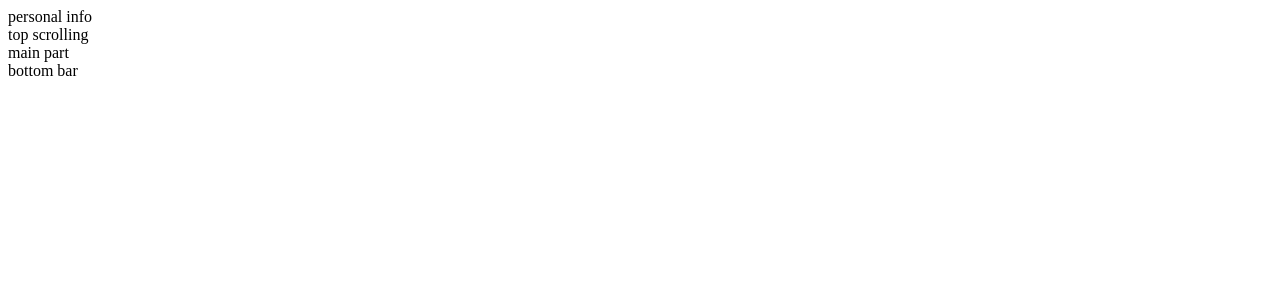
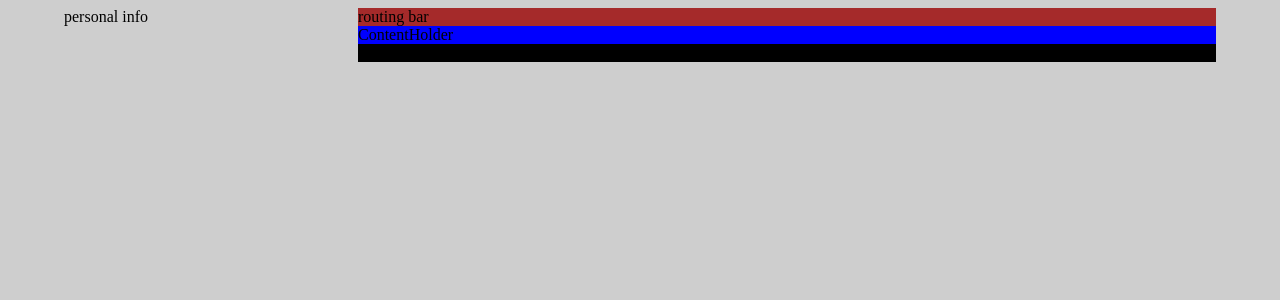
Before and after one commit to LucasCastello/react_curriculum, a React (Vite) app: page / in a window 1280 px wide. Shown: the top 300 px of the page. Built offline with nearby package versions, Linux system fonts and the light colour scheme.

Commit message:
created main components and added to app

```diff
--- a/src/App.tsx
+++ b/src/App.tsx
@@ -1,15 +1,25 @@
 import PersonalInfo from './personal-info/PersonalInfo'
+import ContentHolder from './contentHolder/ContentHolder'
+import RoutingBar from './rountingBar/RoutingBar'
+import Footer from './footer/Footer'
 import './App.css'
+import {Container, Grid } from '@mui/material'
 
 function App() {
 
   return (
-    <>
-      <PersonalInfo />
-      <div>top scrolling</div>
-      <div>main part</div>
-      <div>bottom bar</div>
-    </>
+    <Container>
+      <Grid container spacing={3}>
+        <Grid item sm={12} md={3}>
+          <PersonalInfo />
+        </Grid>
+        <Grid item xs>
+          <RoutingBar />
+          <ContentHolder />
+          <Footer />
+        </Grid>
+      </Grid>
+    </Container>
   )
 }
 
--- /dev/null
+++ b/src/contentHolder/ContentHolder.css
@@ -0,0 +1,3 @@
+.content_holder {
+    background-color: blue;
+}
--- /dev/null
+++ b/src/contentHolder/ContentHolder.tsx
@@ -0,0 +1,7 @@
+import './ContentHolder.css'
+
+export default function ContentHolder() {
+    return (
+        <div className='content_holder'>ContentHolder</div>
+    )
+}
--- /dev/null
+++ b/src/footer/Footer.css
@@ -0,0 +1,3 @@
+.footer {
+    background-color: black;
+}
--- /dev/null
+++ b/src/footer/Footer.tsx
@@ -0,0 +1,9 @@
+import './Footer.css'
+
+function Footer() {
+    return (
+        <div className='footer'>Footer</div>
+    )
+}
+
+export default Footer
--- a/src/index.css
+++ b/src/index.css
@@ -1,3 +1,18 @@
+:root {
+  /* font-family: Inter, system-ui, Avenir, Helvetica, Arial, sans-serif;
+  line-height: 1.5;
+  font-weight: 400;
+
+  color-scheme: light dark;
+  color: rgba(255, 255, 255, 0.87); */
+  background-color: #cecece;
+
+  /* font-synthesis: none;
+  text-rendering: optimizeLegibility;
+  -webkit-font-smoothing: antialiased;
+  -moz-osx-font-smoothing: grayscale; */
+}
+
 /* :root {
   font-family: Inter, system-ui, Avenir, Helvetica, Arial, sans-serif;
   line-height: 1.5;
--- /dev/null
+++ b/src/rountingBar/RoutingBar.css
@@ -0,0 +1,3 @@
+.routing_bar {
+    background-color: brown;
+}
--- /dev/null
+++ b/src/rountingBar/RoutingBar.tsx
@@ -0,0 +1,9 @@
+import './RoutingBar.css'
+
+function RoutingBar() {
+    return (
+        <div className='routing_bar'>routing bar</div>
+    )
+}
+
+export default RoutingBar
```
